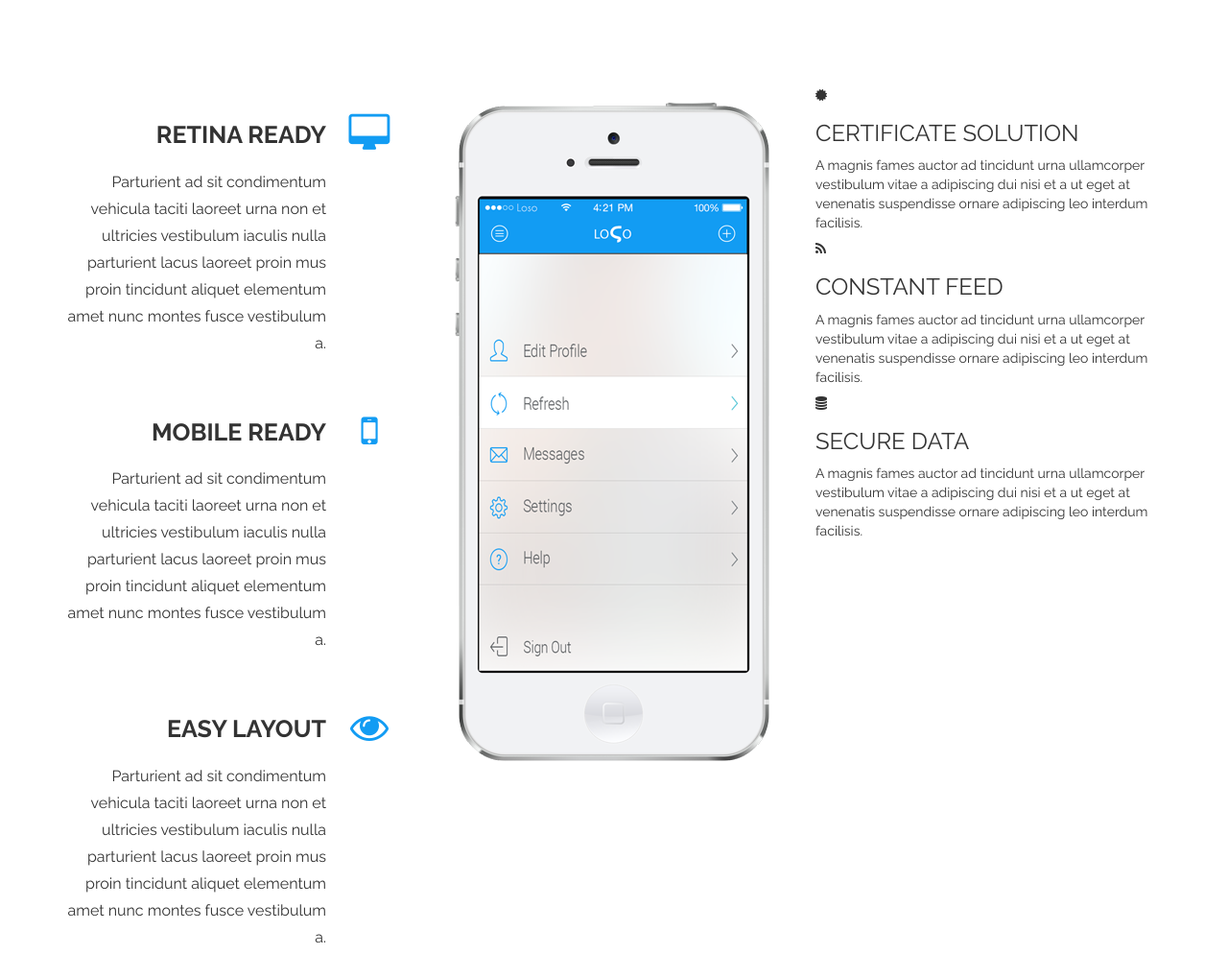
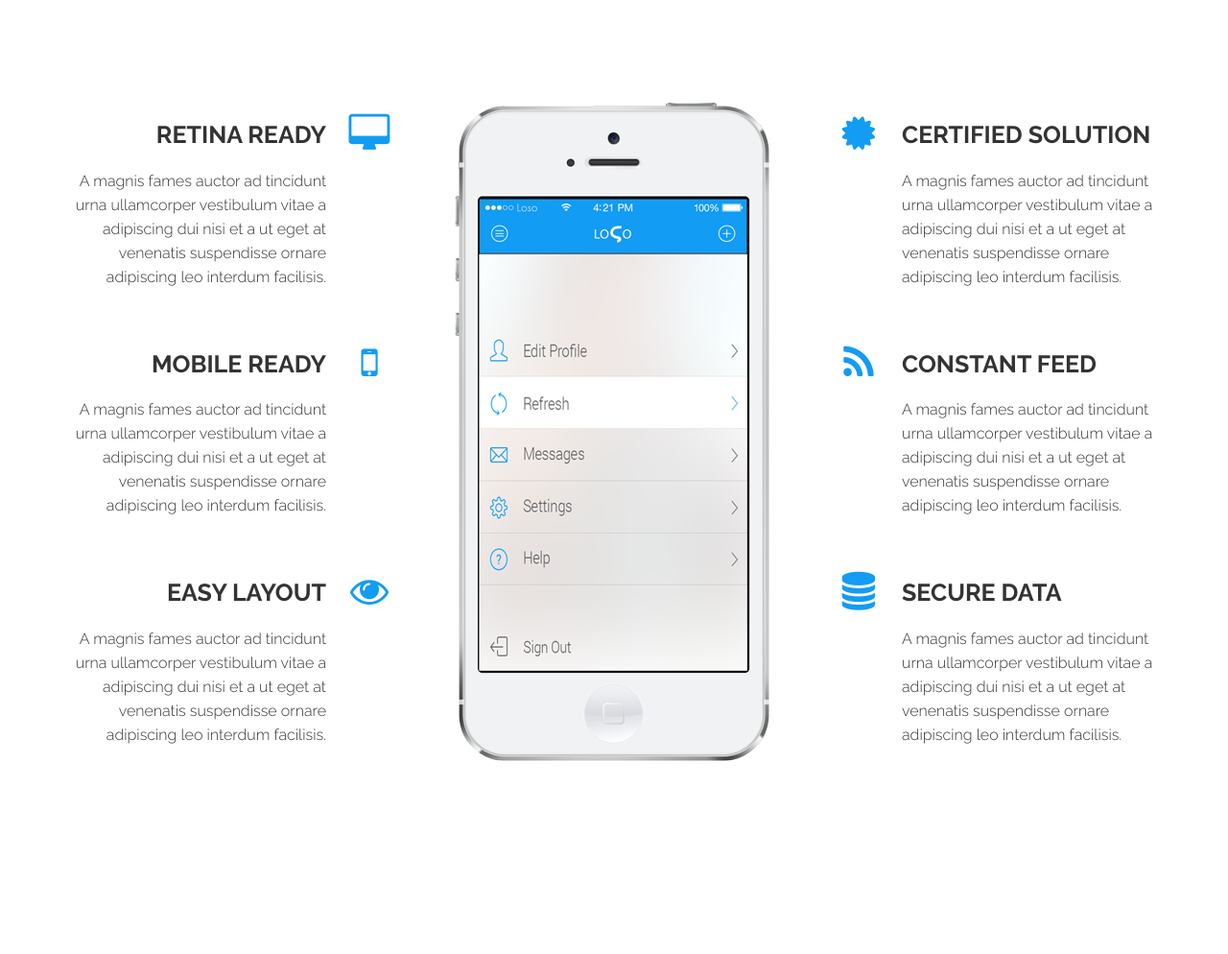
Before and after one commit to rahmona-henry/responsiveapp, a website: page client/index.html in a window 1280 px wide. Shown: the part 2867-3861 px from the top of the page at 96% size. After the commit the page ends 3710 px from the top, so only its background shows below. Drawn offline with nearby package versions, Linux system fonts and the light colour scheme.

Commit message:
features section completed

```diff
--- a/client/css/style.css
+++ b/client/css/style.css
@@ -329,10 +329,44 @@ font-size: 15px;
 .left-feature-item p {
   color: #333;
   font-size: 16px;
-  font-weight: 300px;
-  line-height: 28px;
+  font-weight: 300;
+  line-height: 25px;
 }
 
 .feature-iphone {
   width: 100%;
 }
+
+.right-feature-item {
+  position: relative;
+  padding-left: 90px;
+  margin-bottom: 65px;
+  margin-top: 35px;
+  text-align: left;
+}
+
+.right-feature-item-icon {
+  position: absolute;
+  left: 0;
+  top: -8px;
+  font-size: 40px;
+  color: #129CF3;
+  width: 90px;
+  height: 90px;
+  text-align: center;
+}
+
+.right-feature-item h3 {
+  text-transform: uppercase;
+  font-size: 25px;
+  font-weight: 700;
+  margin-bottom: 21px;
+  color: #333;
+}
+
+.right-feature-item p {
+  color: #333;
+  font-size: 16px;
+  font-weight: 300;
+  line-height: 25px;
+}
--- a/client/index.html
+++ b/client/index.html
@@ -234,7 +234,7 @@
               </div>
             <!-- Feature item title and description -->
             <h3> RETINA READY </h3>
-            <p>Parturient ad sit condimentum vehicula taciti laoreet urna non et ultricies vestibulum iaculis nulla parturient lacus laoreet proin mus proin tincidunt aliquet elementum amet nunc montes fusce vestibulum a.</p>
+            <p>A magnis fames auctor ad tincidunt urna ullamcorper vestibulum vitae a adipiscing dui nisi et a ut eget at venenatis suspendisse ornare adipiscing leo interdum facilisis.</p>
           </div>
 
           <!--left feature item 02 -->
@@ -245,7 +245,7 @@
             </div>
           <!-- Feature item title and description -->
           <h3> MOBILE READY </h3>
-          <p>Parturient ad sit condimentum vehicula taciti laoreet urna non et ultricies vestibulum iaculis nulla parturient lacus laoreet proin mus proin tincidunt aliquet elementum amet nunc montes fusce vestibulum a.</p>
+          <p>A magnis fames auctor ad tincidunt urna ullamcorper vestibulum vitae a adipiscing dui nisi et a ut eget at venenatis suspendisse ornare adipiscing leo interdum facilisis.</p>
         </div>
 
         <!--left feature item 03 -->
@@ -256,7 +256,7 @@
           </div>
         <!-- Feature item title and description -->
         <h3> EASY LAYOUT </h3>
-        <p>Parturient ad sit condimentum vehicula taciti laoreet urna non et ultricies vestibulum iaculis nulla parturient lacus laoreet proin mus proin tincidunt aliquet elementum amet nunc montes fusce vestibulum a.</p>
+        <p>A magnis fames auctor ad tincidunt urna ullamcorper vestibulum vitae a adipiscing dui nisi et a ut eget at venenatis suspendisse ornare adipiscing leo interdum facilisis.</p>
       </div>
       </div>
 
@@ -271,12 +271,12 @@
             <div class="right-feature-item">
 
               <!--Icon -->
-              <div class="right-feature-item-icons">
+              <div class="right-feature-item-icon">
                 <i class="fa fa-certificate"></i>
               </div>
 
               <!--feature item title and description -->
-              <h3> CERTIFICATE SOLUTION </h3>
+              <h3> CERTIFIED SOLUTION </h3>
               <p>A magnis fames auctor ad tincidunt urna ullamcorper vestibulum vitae a adipiscing dui nisi et a ut eget at venenatis suspendisse ornare adipiscing leo interdum facilisis.</p>
           </div>
 
@@ -285,7 +285,7 @@
           <div class="right-feature-item">
 
             <!--Icon -->
-            <div class="right-feature-item-icons">
+            <div class="right-feature-item-icon">
               <i class="fa fa-rss"></i>
             </div>
 
@@ -298,7 +298,7 @@
           <div class="right-feature-item">
 
             <!--Icon -->
-            <div class="right-feature-item-icons">
+            <div class="right-feature-item-icon">
               <i class="fa fa-database"></i>
             </div>
 
```
